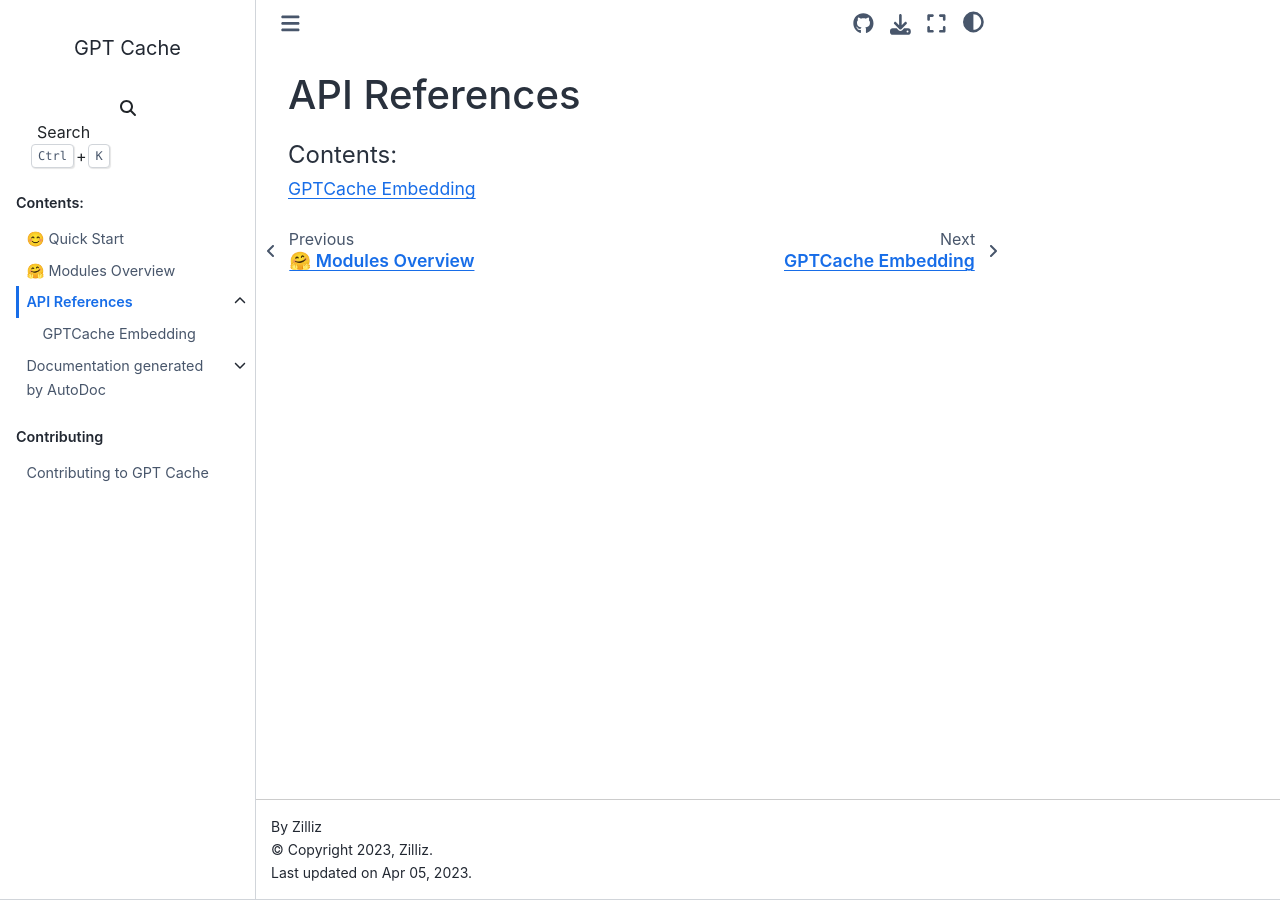
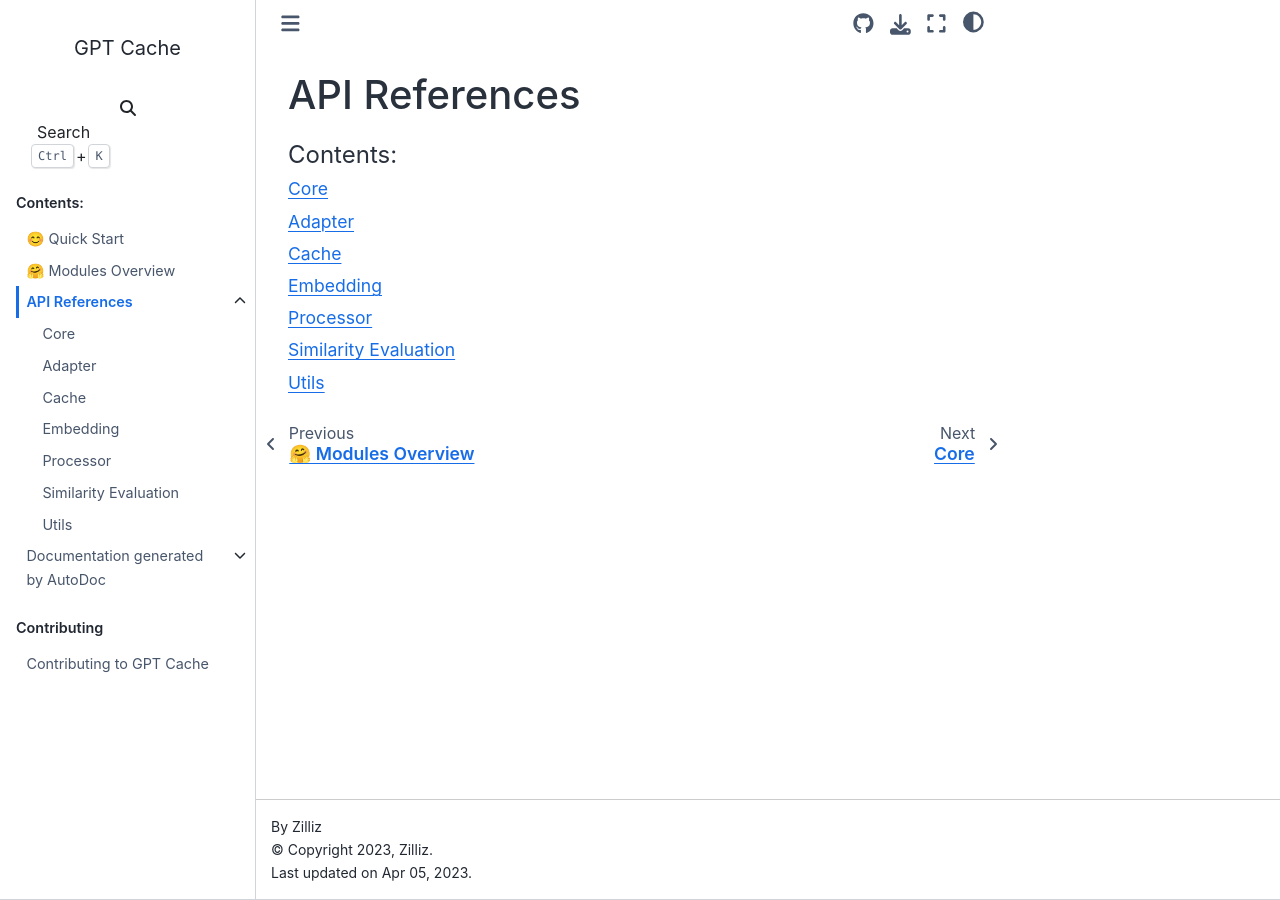
Before and after one commit to DinSanGun/GPTCache, a Sphinx documentation site: the page built from docs/references/index.rst, in a window 1280 px wide. Built offline with Sphinx 7.4.7 and the Sphinx Book theme 1.1.4, drawn with Linux system fonts in a browser that asks for light colours.

Commit message:
Refactor API references (#77)
Signed-off-by: Jael Gu <mengjia.gu@zilliz.com>

```diff
--- /dev/null
+++ b/docs/references/adapter.rst
@@ -0,0 +1,2 @@
+Adapter
+========
--- /dev/null
+++ b/docs/references/cache.rst
@@ -0,0 +1,2 @@
+Cache
+======
--- /dev/null
+++ b/docs/references/core.rst
@@ -0,0 +1,2 @@
+Core
+=====
--- a/docs/references/gptcache/embedding.rst
+++ b/docs/references/embedding.rst
@@ -1,5 +1,5 @@
-GPTCache Embedding
-==================
+Embedding
+=========
 
 GPTCache wraps different embedding methods.
 
--- a/docs/references/index.rst
+++ b/docs/references/index.rst
@@ -5,4 +5,10 @@
    :maxdepth: 1
    :caption: Contents:
 
-   gptcache/embedding
+   core
+   adapter
+   cache
+   embedding
+   processor
+   similarity_evaluation
+   utils
--- /dev/null
+++ b/docs/references/processor.rst
@@ -0,0 +1,2 @@
+Processor
+==========
--- /dev/null
+++ b/docs/references/similarity_evaluation.rst
@@ -0,0 +1,2 @@
+Similarity Evaluation
+=====================
--- /dev/null
+++ b/docs/references/utils.rst
@@ -0,0 +1,2 @@
+Utils
+======
```
Also changed, not shown: 4 other files.
